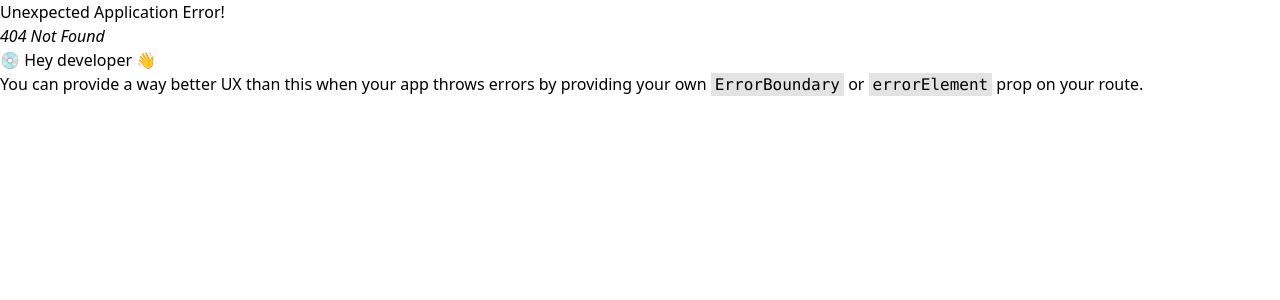
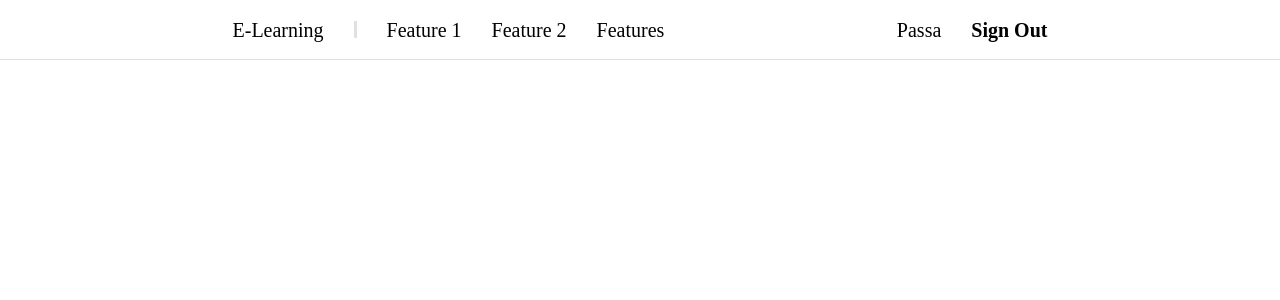
Before and after one commit to NasmeenI/E-COURSE-PLATFORM, a React (Create React App) app in the folder frontend/: page /courses in a window 1280 px wide. Before the commit this address had no page. Shown: the top 300 px of the page. Built offline with nearby package versions, Linux system fonts and the light colour scheme.

Commit message:
add courses page

```diff
--- a/frontend/src/components/header/Header.js
+++ b/frontend/src/components/header/Header.js
@@ -1,10 +1,21 @@
+import { useNavigate } from "react-router-dom";
+
 export default function Header() {
+  const navigate = useNavigate();
+
+  function navigateToCourses() {
+    navigate("/courses");
+  }
+
+  function navigateToHome() {
+    navigate("/");
+  }
   return (
     <header className="fixed top-0 flex flex-row justify-evenly items-center w-full h-[60px] border-b-[1px] border-[#E0E0E0] bg-white">
       <div className="flex flex-row items-center h-full ">
-        <span className="text-xl font-primary">E-Learning</span>
+        <span className="text-xl font-primary" onClick={navigateToHome}>E-Learning</span>
         <div className="w-[3px] h-[30%] bg-[#E0E0E0] ml-[30px]"></div>
-        <span className="text-xl font-secondary ml-[30px]">Feature 1</span>
+        <span className="text-xl font-secondary ml-[30px]" onClick={navigateToCourses}>Feature 1</span>
         <span className="text-xl font-secondary ml-[30px]">Feature 2</span>
         <span className="text-xl font-secondary ml-[30px]">Features</span>
       </div>
--- /dev/null
+++ b/frontend/src/views/courses/Courses.js
@@ -0,0 +1,12 @@
+import Footer from "../../components/footer/Footer";
+import Header from "../../components/header/Header";
+
+export default function Courses() {
+  return (
+    <div>
+      <Header />
+
+      <Footer />
+    </div>
+  );
+}
```
Also changed, not shown: frontend/src/App.js (+9 -0 lines).
